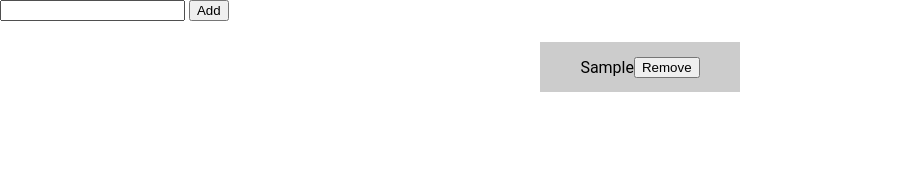
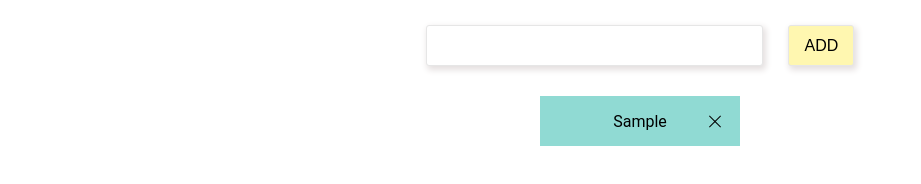
Before and after one commit to dariia-shevchenko/goit-fe-course, a website: page javascript/module-12/app/index.html in a window 1280 px wide. Both pictures are taken after typing "Sample" into the empty fields and a click on the input "Add". Shown: the whole page, without its empty margins (0-921 px from the left). Drawn offline with nearby package versions, Linux system fonts and the light colour scheme; files that its build step writes are made by us from their sources.

Commit message:
upd  module 12

```diff
--- a/javascript/module-12/app/index.html
+++ b/javascript/module-12/app/index.html
@@ -7,16 +7,16 @@
     </head>
 
     <body>
-        <form class="cards-form" action="">
-            <input type="text" name="url">
-            <input type="submit" value="Add">
+        <form class="cards-form">
+            <input class="cards-input" type="text" name="url">
+            <input class="cards-btn" type="submit" value="Add">
         </form>
         <ul id="cards" class="cards-list"></ul>
 
         <template id="cards-items">
             <li class="cards-item">
                 <span class="cards-item__url">{{url}}</span>
-                <button class="cards-item__btn">Remove</button>
+                <button class="cards-item__btn"></button>
             </li>
         </template>
         <script src="js/scripts.min.js"></script>
--- a/javascript/module-12/app/scss/styles.scss
+++ b/javascript/module-12/app/scss/styles.scss
@@ -5,20 +5,81 @@ body {
   padding: 0;
 }
 
-.cards-list {
+.cards {
+  &-list {
     display: flex;
     flex-wrap: wrap;
     padding: 0;
     justify-content: center;
   }
 
-.cards-item {
+  &-item {
     list-style: none;
     min-width: 200px;
     min-height: 50px;
-  background-color: #ccc;
+    background-color: #90dad3;
     margin: 5px;
     display: flex;
     align-items: center;
     justify-content: center;
+    position: relative;
+
+    &__btn {
+      background: transparent;
+      border: none;
+      position: absolute;
+      right: 15px;
+      cursor: pointer;
+      padding: 10px;
+
+      &::before,
+      &::after {
+        content: '';
+        width: 16px;
+        height: 1px;
+        display: block;
+        background: #000;
+        position: absolute;
+        right: 2px;
       }
+
+      &::before {
+        transform: rotate(45deg);
+      }
+
+      &::after {
+        transform: rotate(135deg);
+      }
+    }
+  }
+
+  &-form {
+    max-width: 450px;
+    display: flex;
+    margin: 25px auto;
+    justify-content: space-evenly;
+  }
+
+  &-input {
+    width: 70%;
+    padding: 12px 10px;
+    border-radius: 3px;
+    outline: none;
+    border: 1px solid #e6e6e6;
+    box-shadow: 2px 3px 6px 1px #e4dfdf;
+  }
+
+  &-btn {
+    font-size: 16px;
+    background: #fff7b0;
+    border: 1px solid #e6e6e6;
+    box-shadow: 2px 3px 6px 1px #e4dfdf;
+    outline: none;
+    border-radius: 3px;
+    text-transform: uppercase;
+    cursor: pointer;
+    padding: 11px 15px;
+    margin-left: 15px;
+    line-height: 1;
+  }
+}
```
Lines whose indentation alone changed are shown as unchanged.
